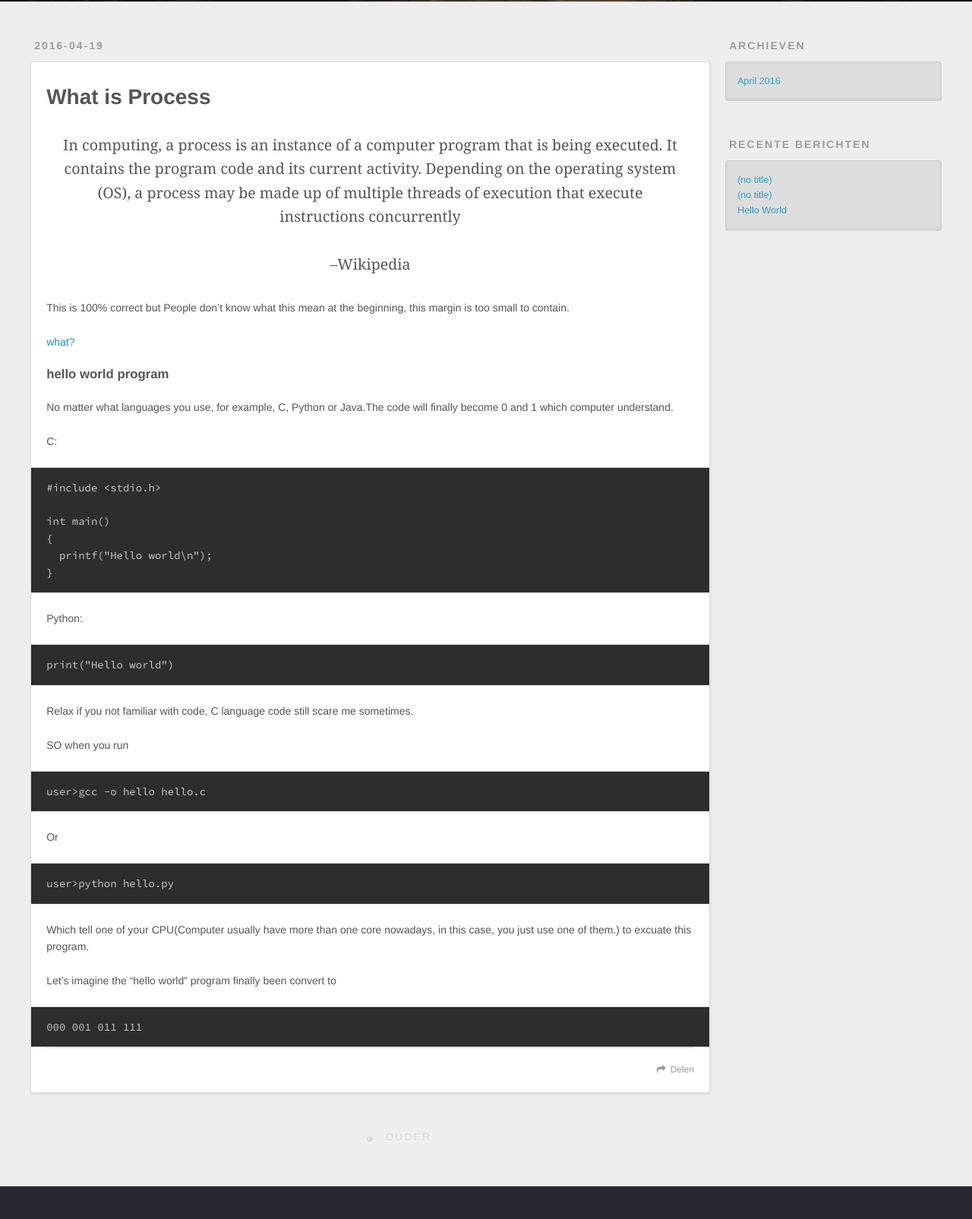
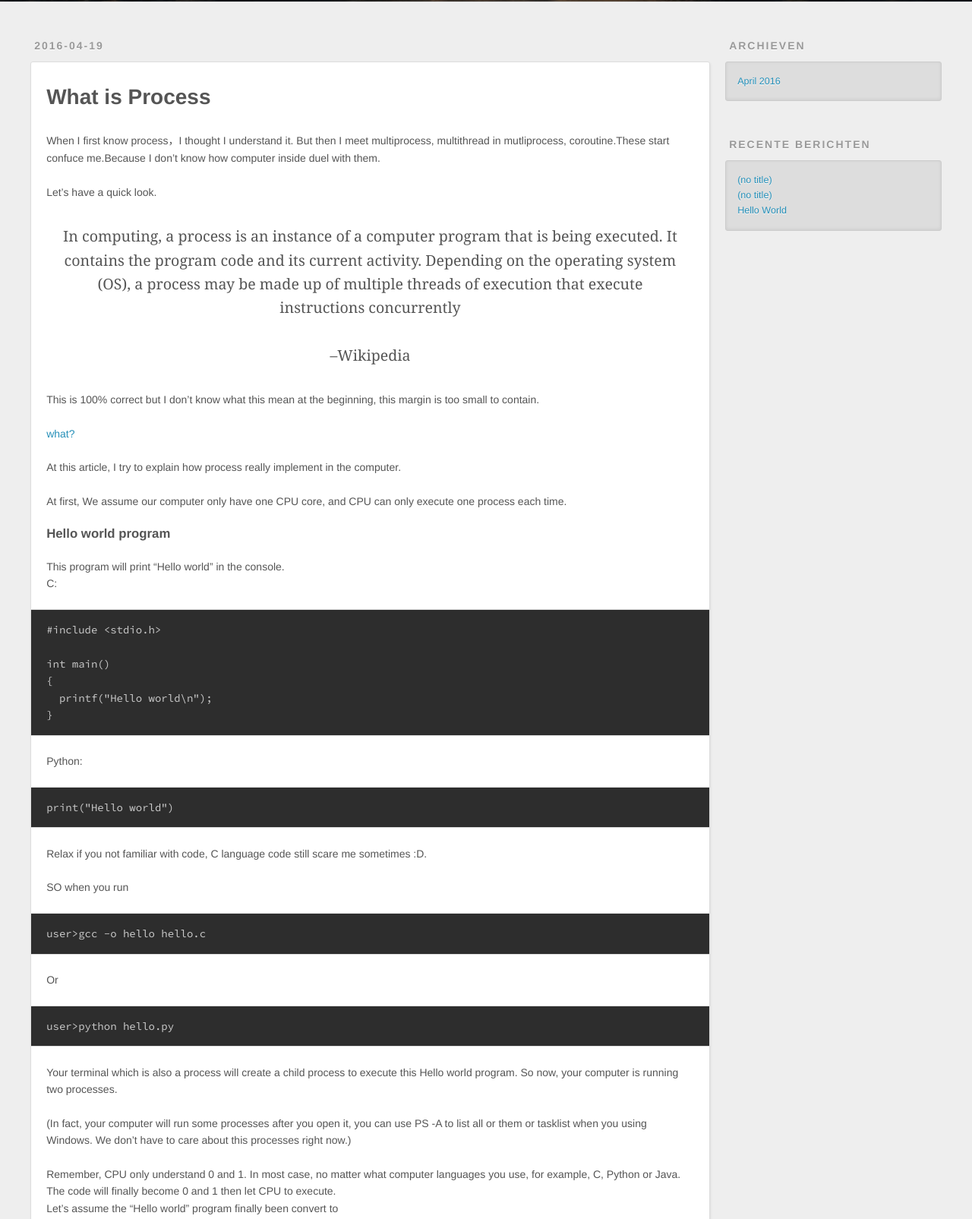
Before and after one commit to Windsooon/Windsooon.github.io, a plain HTML site: page 2016/04/19/What is Process /index.html in a window 1280 px wide. Shown: the part 298-1903 px from the top of the page at 76% size. Drawn offline with nearby package versions, Linux system fonts and the light colour scheme.

Commit message:
Site updated: 2016-04-21 00:50:40

```diff
--- a/2016/04/19/What is Process /index.html
+++ b/2016/04/19/What is Process /index.html
@@ -5,19 +5,16 @@
 
   <title>Hexo</title>
   <meta name="viewport" content="width=device-width, initial-scale=1, maximum-scale=1">
-  <meta name="description" content="What is Process
-In computing, a process is an instance of a computer program that is being executed. It contains the program code and its current activity. Depending on the operating system (OS), a pr">
+  <meta name="description" content="What is ProcessWhen I first know process，I thought I understand it. But then I meet multiprocess, multithread in mutliprocess, coroutine.These start confuce me.Because I don’t know how computer inside">
 <meta property="og:type" content="article">
 <meta property="og:title" content="Hexo">
 <meta property="og:url" content="https://windsooon.github.io/2016/04/19/What is Process /index.html">
 <meta property="og:site_name" content="Hexo">
-<meta property="og:description" content="What is Process
-In computing, a process is an instance of a computer program that is being executed. It contains the program code and its current activity. Depending on the operating system (OS), a pr">
-<meta property="og:updated_time" content="2016-04-19T16:18:25.000Z">
+<meta property="og:description" content="What is ProcessWhen I first know process，I thought I understand it. But then I meet multiprocess, multithread in mutliprocess, coroutine.These start confuce me.Because I don’t know how computer inside">
+<meta property="og:updated_time" content="2016-04-20T16:50:26.000Z">
 <meta name="twitter:card" content="summary">
 <meta name="twitter:title" content="Hexo">
-<meta name="twitter:description" content="What is Process
-In computing, a process is an instance of a computer program that is being executed. It contains the program code and its current activity. Depending on the operating system (OS), a pr">
+<meta name="twitter:description" content="What is ProcessWhen I first know process，I thought I understand it. But then I meet multiprocess, multithread in mutliprocess, coroutine.These start confuce me.Because I don’t know how computer inside">
 
     <link rel="alternate" href="/atom.xml" title="Hexo" type="application/atom+xml">
 
@@ -78,14 +75,17 @@ In computing, a process is an instance of a computer program that is being execu
 
     <div class="article-entry" itemprop="articleBody">
 
-        <h1 id="What-is-Process"><a href="#What-is-Process" class="headerlink" title="What is Process"></a>What is Process</h1><blockquote>
+        <h1 id="What-is-Process"><a href="#What-is-Process" class="headerlink" title="What is Process"></a>What is Process</h1><p>When I first know process，I thought I understand it. But then I meet multiprocess, multithread in mutliprocess, coroutine.These start confuce me.Because I don’t know how computer inside duel with them.</p>
+<p>Let’s have a quick look.</p>
+<blockquote>
 <p>In computing, a process is an instance of a computer program that is being executed. It contains the program code and its current activity. Depending on the operating system (OS), a process may be made up of multiple threads of execution that execute instructions concurrently</p>
 <p>–Wikipedia</p>
 </blockquote>
-<p>This is 100% correct but People don’t know what this mean at the beginning, this margin is too small to contain.</p>
+<p>This is 100% correct but I don’t know what this mean at the beginning, this margin is too small to contain.</p>
 <p><a href="http://" target="_blank" rel="external">what?</a></p>
-<h4 id="hello-world-program"><a href="#hello-world-program" class="headerlink" title="hello world program"></a>hello world program</h4><p>No matter what languages you use, for example, C, Python or Java.The code will finally become 0 and 1 which computer understand.</p>
-<p>C:</p>
+<p>At this article, I try to explain how process really implement in the computer.</p>
+<p>At first, We assume our computer only have one CPU core, and CPU can only execute one process each time.</p>
+<h4 id="Hello-world-program"><a href="#Hello-world-program" class="headerlink" title="Hello world program"></a>Hello world program</h4><p>This program will print “Hello world” in the console.<br>C:</p>
 <pre><code>#include &lt;stdio.h&gt;
 
 int main()
@@ -94,15 +94,17 @@ int main()
 }
 </code></pre><p>Python:</p>
 <pre><code>print(&quot;Hello world&quot;)
-</code></pre><p>Relax if you not familiar with code, C language code still scare me sometimes. </p>
+</code></pre><p>Relax if you not familiar with code, C language code still scare me sometimes :D.</p>
 <p>SO when you run </p>
 <pre><code>user&gt;gcc -o hello hello.c
 </code></pre><p>Or</p>
 <pre><code>user&gt;python hello.py
-</code></pre><p>Which tell one of your CPU(Computer usually have more than one core nowadays, in this case, you just use one of them.) to excuate this program.</p>
-<p>Let’s imagine the “hello world” program finally been convert to</p>
+</code></pre><p>Your terminal which is also a process will create a child process to execute this Hello world program. So now, your computer is running two processes.</p>
+<p>(In fact, your computer will run some processes after you open it, you can use PS -A to list all or them or tasklist when you using Windows. We don’t have to care about this processes right now.)</p>
+<p>Remember, CPU only understand 0 and 1. In most case, no matter what computer languages you use, for example, C, Python or Java. The code will finally become 0 and 1 then let CPU to execute.<br>Let’s assume the “Hello world” program finally been convert to</p>
 <pre><code>000 001 011 111
-</code></pre>
+</code></pre><p>and deliver to CPU.</p>
+
 
     </div>
     <footer class="article-footer">
```
Also changed, not shown: index.html (+13 -8 lines).
